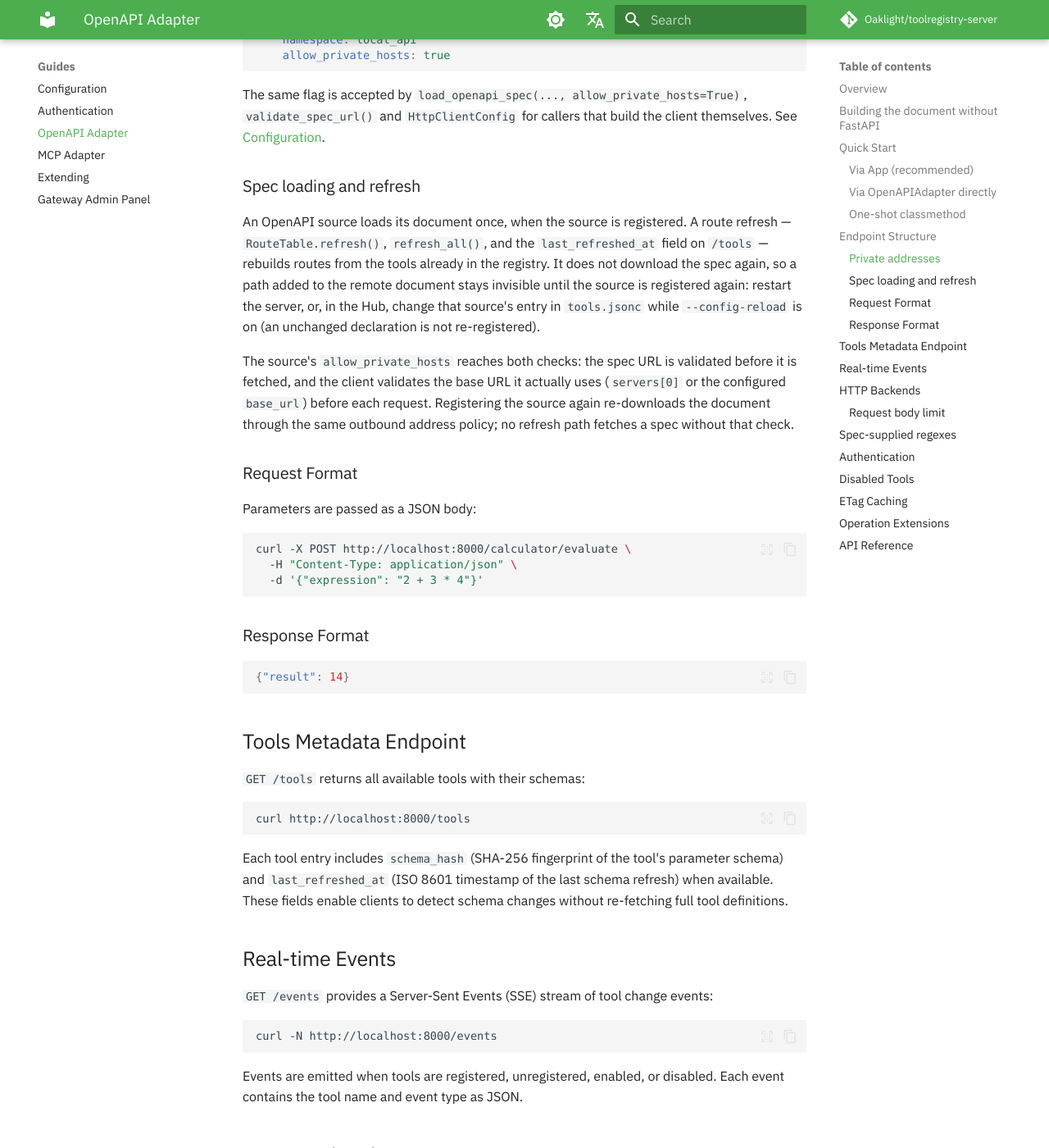
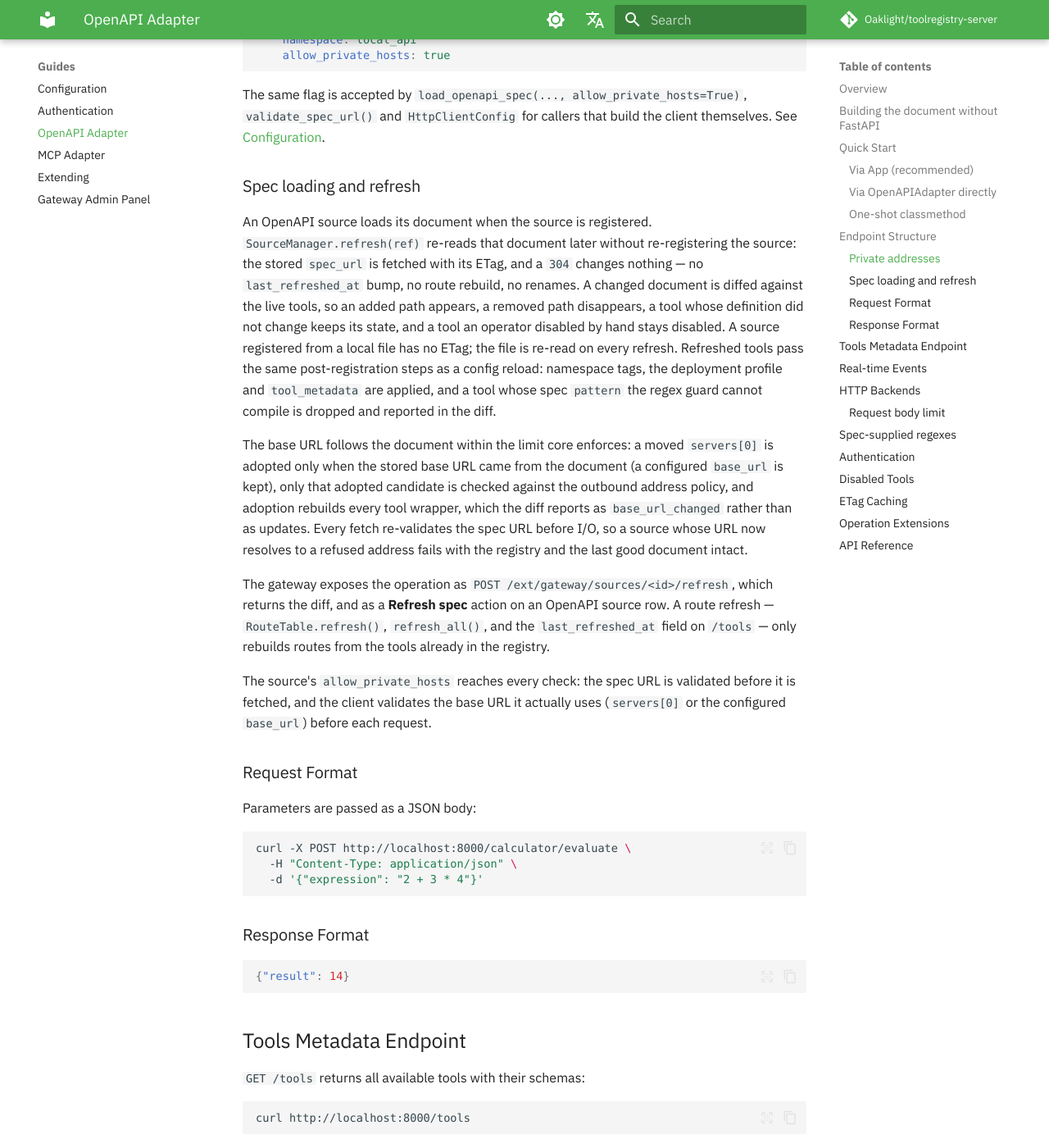
Before and after one commit to Oaklight/toolregistry-server, an MkDocs documentation site: the page built from docs/guides/openapi.md, in a window 1280 px wide and 1400 px high, scrolled down 2680 px. Shown: the whole window at 82% size. Built offline with MkDocs 1.6.1 and Material for MkDocs 9.7.7, drawn with Linux system fonts in a browser that asks for light colours; some web fonts are replaced; comment, search, counter and statistics services are not loaded.

Commit message:
docs(openapi): document in-place spec refresh (#182)

```diff
--- a/docs/guides/openapi.md
+++ b/docs/guides/openapi.md
@@ -116,19 +116,36 @@ The same flag is accepted by `load_openapi_spec(..., allow_private_hosts=True)`,
 
 ### Spec loading and refresh
 
-An OpenAPI source loads its document once, when the source is registered. A
-route refresh — `RouteTable.refresh()`, `refresh_all()`, and the
-`last_refreshed_at` field on `/tools` — rebuilds routes from the tools already
-in the registry. It does not download the spec again, so a path added to the
-remote document stays invisible until the source is registered again: restart
-the server, or, in the Hub, change that source's entry in `tools.jsonc` while
-`--config-reload` is on (an unchanged declaration is not re-registered).
+An OpenAPI source loads its document when the source is registered.
+`SourceManager.refresh(ref)` re-reads that document later without
+re-registering the source: the stored `spec_url` is fetched with its ETag, and
+a `304` changes nothing — no `last_refreshed_at` bump, no route rebuild, no
+renames. A changed document is diffed against the live tools, so an added path
+appears, a removed path disappears, a tool whose definition did not change
+keeps its state, and a tool an operator disabled by hand stays disabled. A
+source registered from a local file has no ETag; the file is re-read on every
+refresh. Refreshed tools pass the same post-registration steps as a config
+reload: namespace tags, the deployment profile and `tool_metadata` are applied,
+and a tool whose spec `pattern` the regex guard cannot compile is dropped and
+reported in the diff.
 
-The source's `allow_private_hosts` reaches both checks: the spec URL is
+The base URL follows the document within the limit core enforces: a moved
+`servers[0]` is adopted only when the stored base URL came from the document (a
+configured `base_url` is kept), only that adopted candidate is checked against
+the outbound address policy, and adoption rebuilds every tool wrapper, which
+the diff reports as `base_url_changed` rather than as updates. Every fetch
+re-validates the spec URL before I/O, so a source whose URL now resolves to a
+refused address fails with the registry and the last good document intact.
+
+The gateway exposes the operation as `POST /ext/gateway/sources/<id>/refresh`,
+which returns the diff, and as a **Refresh spec** action on an OpenAPI source
+row. A route refresh — `RouteTable.refresh()`, `refresh_all()`, and the
+`last_refreshed_at` field on `/tools` — only rebuilds routes from the tools
+already in the registry.
+
+The source's `allow_private_hosts` reaches every check: the spec URL is
 validated before it is fetched, and the client validates the base URL it
 actually uses (`servers[0]` or the configured `base_url`) before each request.
-Registering the source again re-downloads the document through the same
-outbound address policy; no refresh path fetches a spec without that check.
 
 ### Request Format
 
```
Also changed, not shown: docs/changelog.md (+2 -0 lines).
